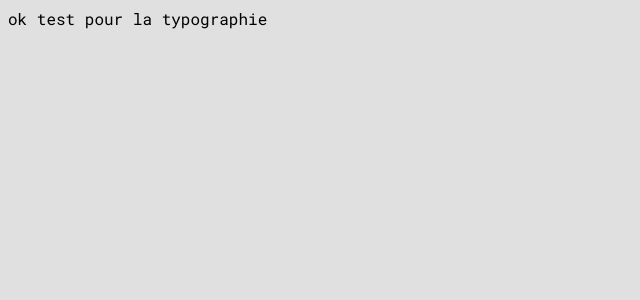
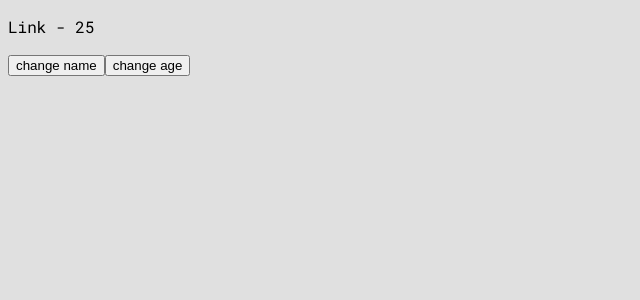
Before and after one commit to RemyChazelas/developers-jobs-vue, a Vue app: page / in a window 1280 px wide. Shown: the top 300 px of the page, without its empty margins (0-640 px from the left). Built offline with nearby package versions, Linux system fonts and the light colour scheme.

Commit message:
add button to change the name & the age

```diff
--- a/src/App.vue
+++ b/src/App.vue
@@ -1,5 +1,7 @@
 <template>
-  <div class="app">ok test pour la typographie</div>
+  <div class="app"><p>{{ name }} - {{ age }}</p></div>
+  <button @click="changeName('Zelda')">change name</button>
+  <button @click="changeAge(20)">change age</button>
 </template>
 
 <script lang="ts">
@@ -8,6 +10,21 @@ import { defineComponent } from "vue";
 export default defineComponent({
   name: "App",
   components: {},
+  data() {
+    return {
+      name: 'Link',
+      age: 25 as number | string
+    }
+  },
+  methods: {
+    changeName(name: 'string') {
+    this.name = name
+    return name
+    },
+    changeAge(age: number | string) {
+      this.age = age
+    }
+  }
 });
 </script>
 
```
